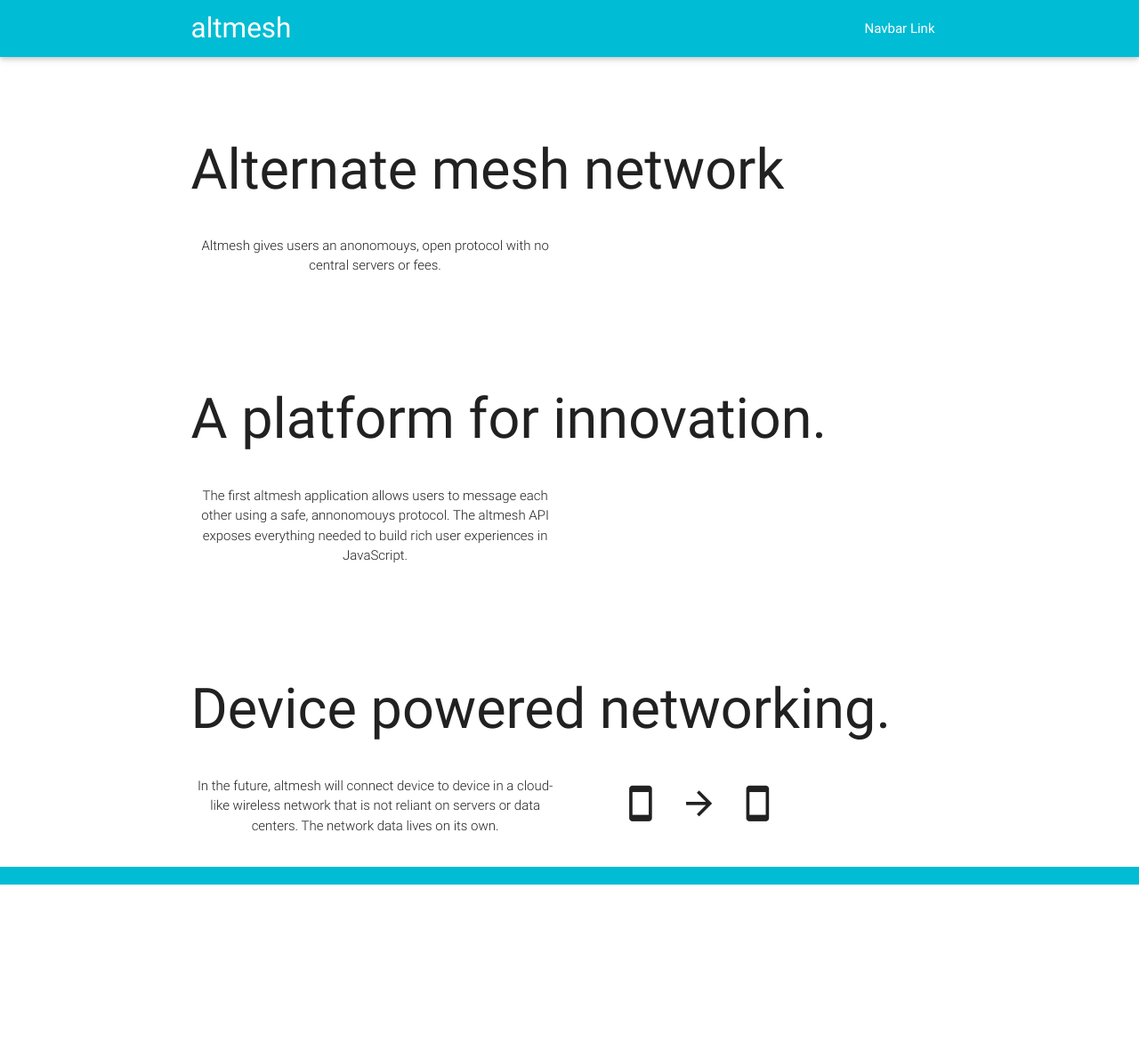
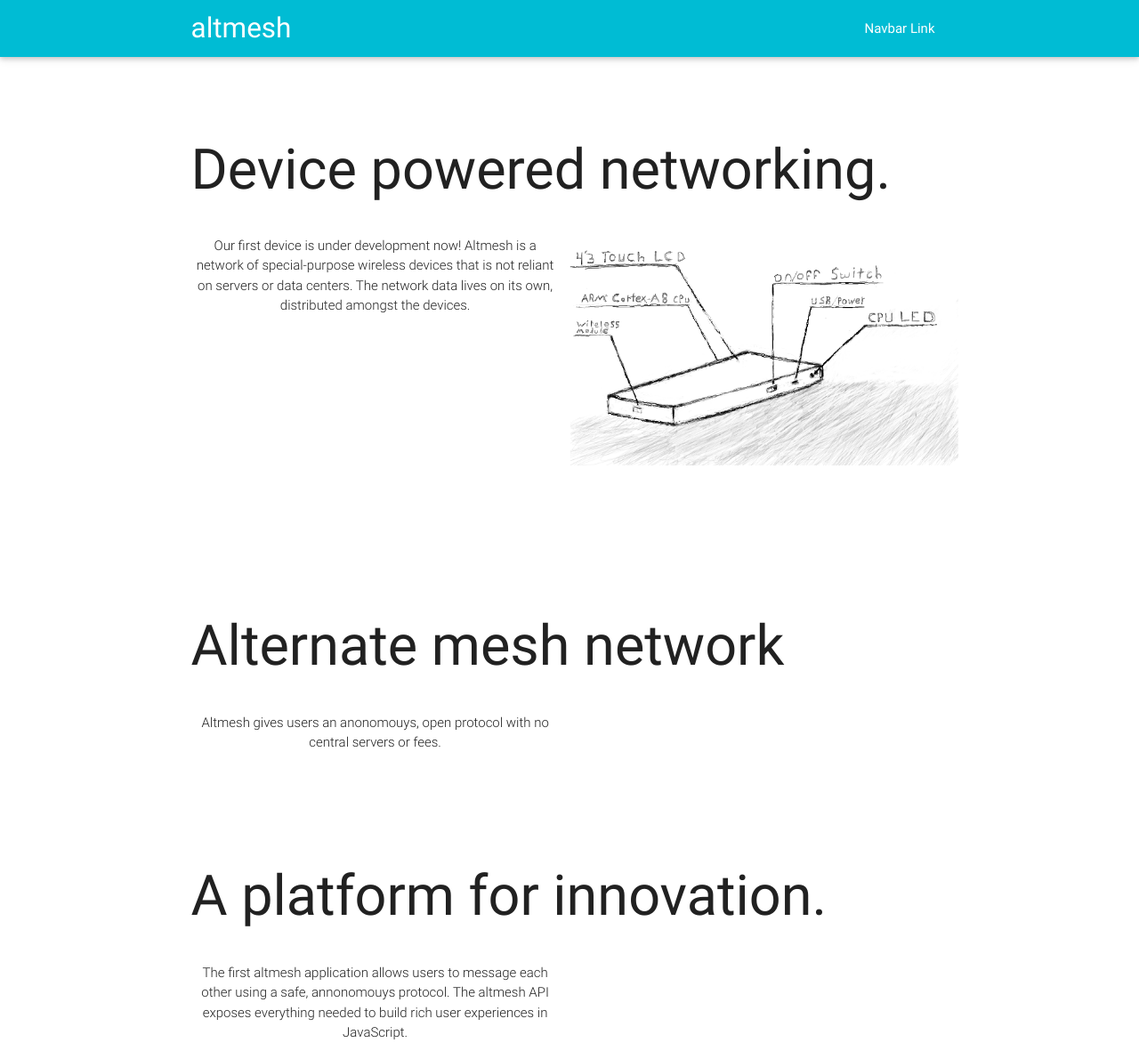
Before and after one commit to rechan/altmesh, a plain HTML site: page index.html in a window 1280 px wide. Shown: the top 1190 px of the page at 89% size. Before the commit the page ends 1014 px from the top, so only its background shows below. Drawn offline with nearby package versions, Linux system fonts and the light colour scheme.

Commit message:
Sketch for devices & copy changes.

```diff
--- a/css/style.css
+++ b/css/style.css
@@ -9,3 +9,9 @@
 .icon-block {
   padding: 0 15px;
 }
+.mesh-image {
+  background-image: url("../images/mesh.png");
+  height: 300px;
+  background-size: contain;
+  background-repeat: no-repeat;
+}
--- a/index.html
+++ b/index.html
@@ -25,6 +25,21 @@
     </div>
   </nav>
 
+  <div class="section no-pad-bot" id="index-banner">
+    <div class="container">
+      <br><br>
+      <h1 class="header">Device powered networking.</h1>
+      <div class="row center">
+        <p class="col s6 m6 light">Our first device is under development now! Altmesh is a network of special-purpose wireless devices
+                                   that is not reliant on servers or data centers. The network data lives on its own,
+                                   distributed amongst the devices.</p>
+
+          <div class="mesh-image col s6">
+          </div>
+          <p class="col s6 light"></p>
+      </div>
+    </div>
+  </div>
 
   <div class="section no-pad-bot" id="index-banner">
     <div class="container">
@@ -44,29 +59,11 @@
         <p class="col s6 light">The first altmesh application allows users to message each other using a safe,
                                 annonomouys protocol. The altmesh API exposes everything needed to build rich
                                 user experiences in JavaScript.</p>
+
       </div>
     </div>
   </div>
 
-  <div class="section no-pad-bot" id="index-banner">
-    <div class="container">
-      <br><br>
-      <h1 class="header">Device powered networking.</h1>
-      <div class="row center">
-        <p class="col s6 m6 light">In the future, altmesh will connect device to device in a cloud-like wireless network
-                                   that is not reliant on servers or data centers. The network data lives on its own.</p>
-
-        <h3 class="col s6 m4">
-          <i class="mdi-hardware-smartphone">
-          </i>
-          <i class="mdi-navigation-arrow-forward">
-          </i>
-          <i class="mdi-hardware-smartphone">
-          </i>
-        </h2>
-      </div>
-    </div>
-  </div>
 
   <footer class="page-footer cyan">
     <div class="container">
```
Also changed, not shown: images/mesh.png (added).
